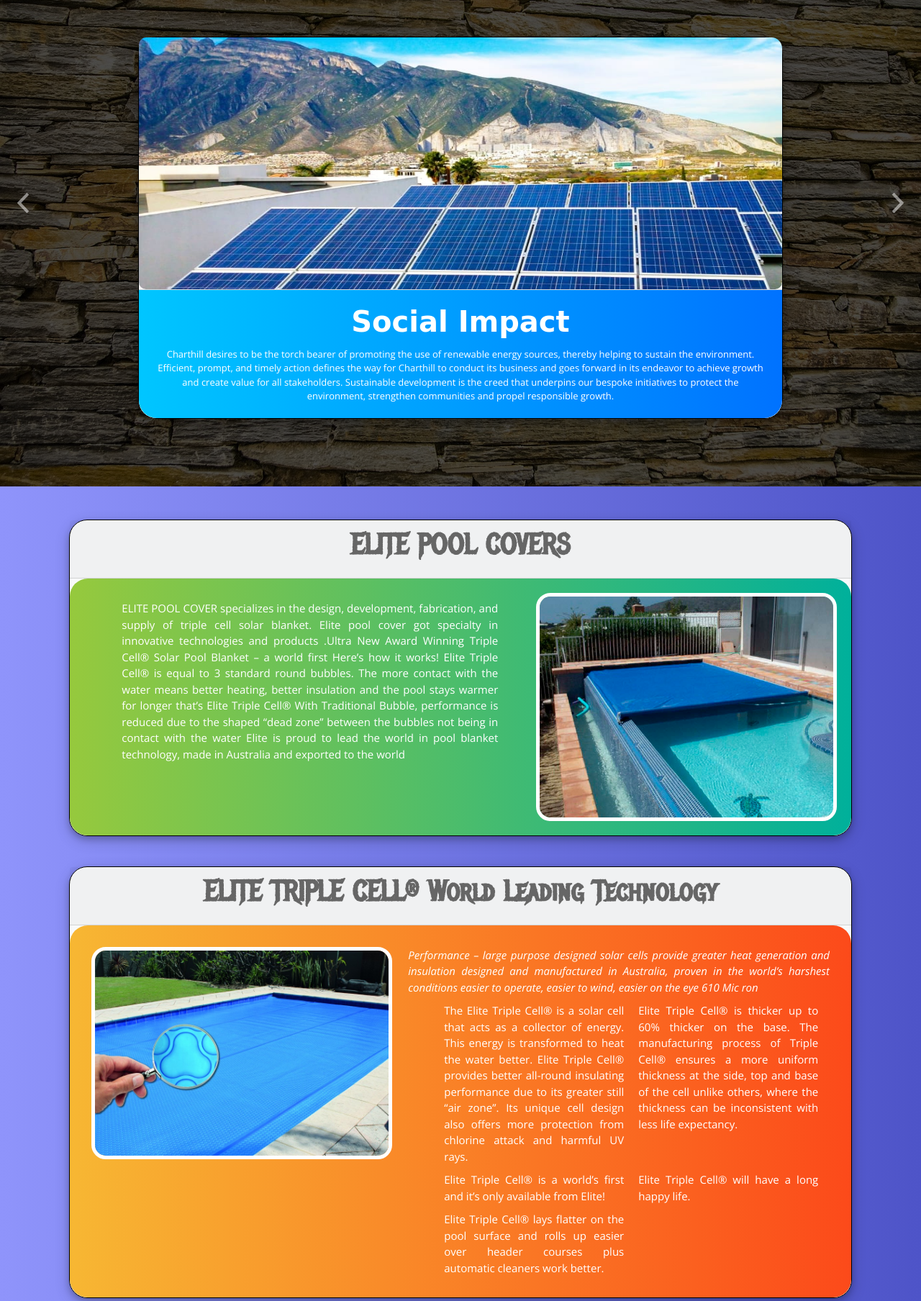
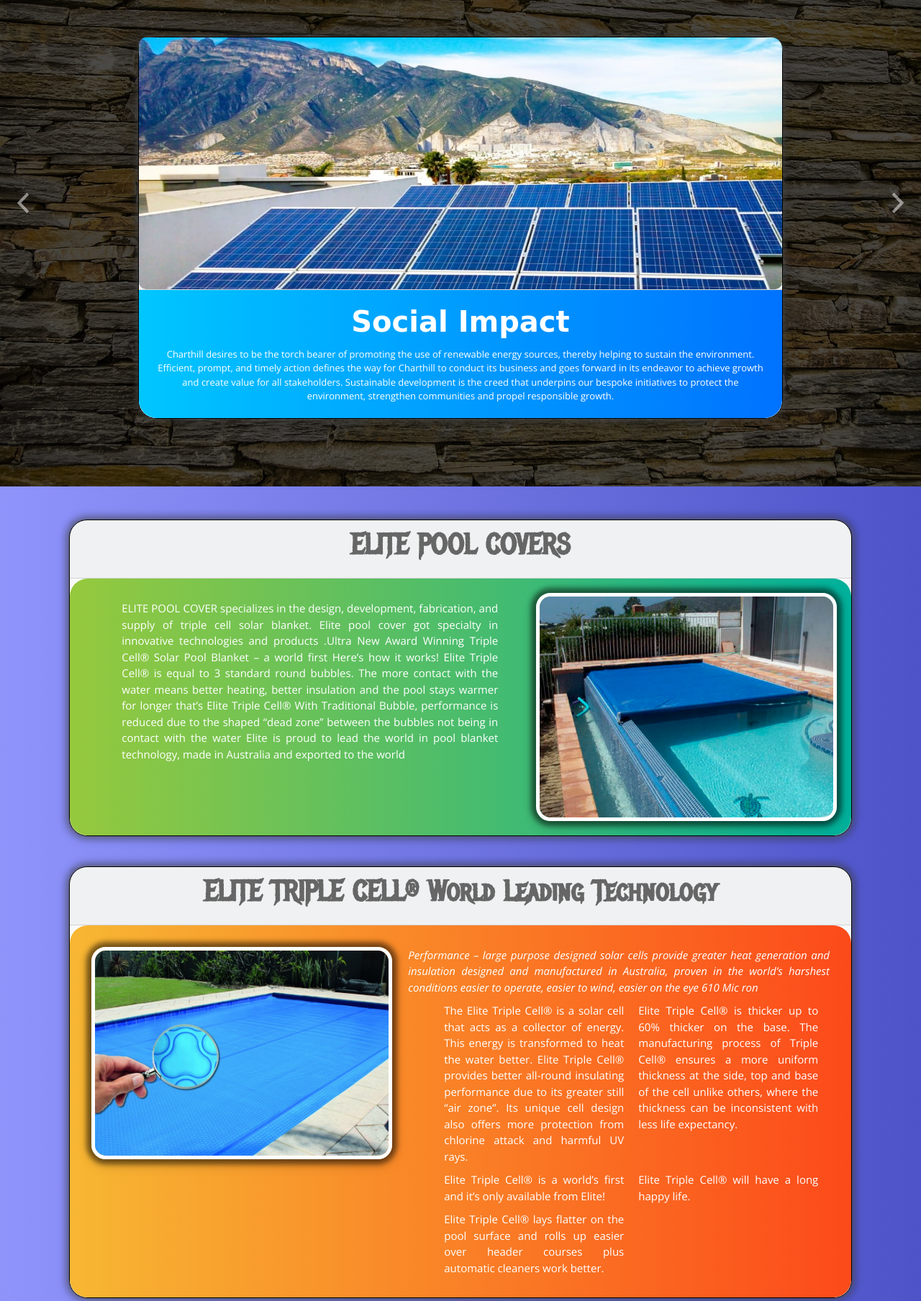
Before and after one commit to sarbjotsabharwal/consultant, a PHP site: page /social-impact.php in a window 1280 px wide. Shown: the part 124-1932 px from the top of the page at 72% size. Run offline with PHP 8.4, Linux system fonts and the light colour scheme; some web fonts are replaced.

Commit message:
social-impact updated

```diff
--- a/social-impact.php
+++ b/social-impact.php
@@ -29,7 +29,7 @@
     <style>
         div.card {
             width: 85vw;
-            box-shadow: 0 4px 8px 0 rgba(0, 0, 0, 0.2), 0 6px 20px 0 rgba(0, 0, 0, 0.19);
+            box-shadow: 0px 0px 12px 3px rgba(0,0, 0, .6), 0 0px 10px 0 rgba(255, 255, 255, .5);
             text-align: center;
             max-width: 85vw;
 
@@ -98,6 +98,11 @@
             margin: 0;
             width: 100%;
             border-radius: 10px;
+        }
+
+        .card-body img{
+            box-shadow: 0 0 7px 7px rgba(0, 0, 0, .5), 0 6px 20px 0 rgba(0, 0, 0, 0.19);
+
         }
     </style>
 </head>
@@ -221,7 +226,7 @@
     <div class="cardcontainer1" id="allcards1" style="background: #4e54c8;  /* fallback for old browsers */
     background: -webkit-linear-gradient(to right, #8f94fb, #4e54c8);  /* Chrome 10-25, Safari 5.1-6 */
     background: linear-gradient(to right, #8f94fb, #4e54c8); /* W3C, IE 10+/ Edge, Firefox 16+, Chrome 26+, Opera 12+, Safari 7+ */
-    ">
+   ">
 
         <div class="card bg-light mb-3" style="" id="ba1">
             <div class="card-header" style="padding:10px;">
@@ -232,7 +237,7 @@
             <div class="card-body" style="background: #00b09b;
             border-radius: 25px;
             background: -webkit-linear-gradient(to right, #96c93d, #00b09b);
-            background: linear-gradient(to right, #96c93d, #00b09b);">
+            background: linear-gradient(to right, #96c93d, #00b09b);opacity: 1;">
                 <p class="card-text"
                     style="text-align: justify;height: auto;width:50%;margin: 10px;display: inline-block;color: white;">
                     ELITE POOL COVER specializes in the design, development, fabrication, and supply of triple cell
@@ -326,7 +331,7 @@
             </div>
             <div class="card-body" style="text-align: justify; font-size: 15px;background: #7F00FF;
             background: -webkit-linear-gradient(to right, #E100FF, #7F00FF);  /* Chrome 10-25, Safari 5.1-6 */
-            background: linear-gradient(to right, #E100FF, #7F00FF);border-radius: 25px;color: white; /* W3C, IE 10+/ Edge, Firefox 16+, Chrome 26+, Opera 12+, Safari 7+ */
+            background: linear-gradient(to right, #96c93d, #00b09b);;border-radius: 25px;color: white; /* W3C, IE 10+/ Edge, Firefox 16+, Chrome 26+, Opera 12+, Safari 7+ */
             ">
                 <section style="text-align: justify;height: auto;width:55%;margin: 10px;display: inline-block;color: white;">
                     Solar Edward knows very well that how quickly technology can change, our goal is to keep up with the
```
